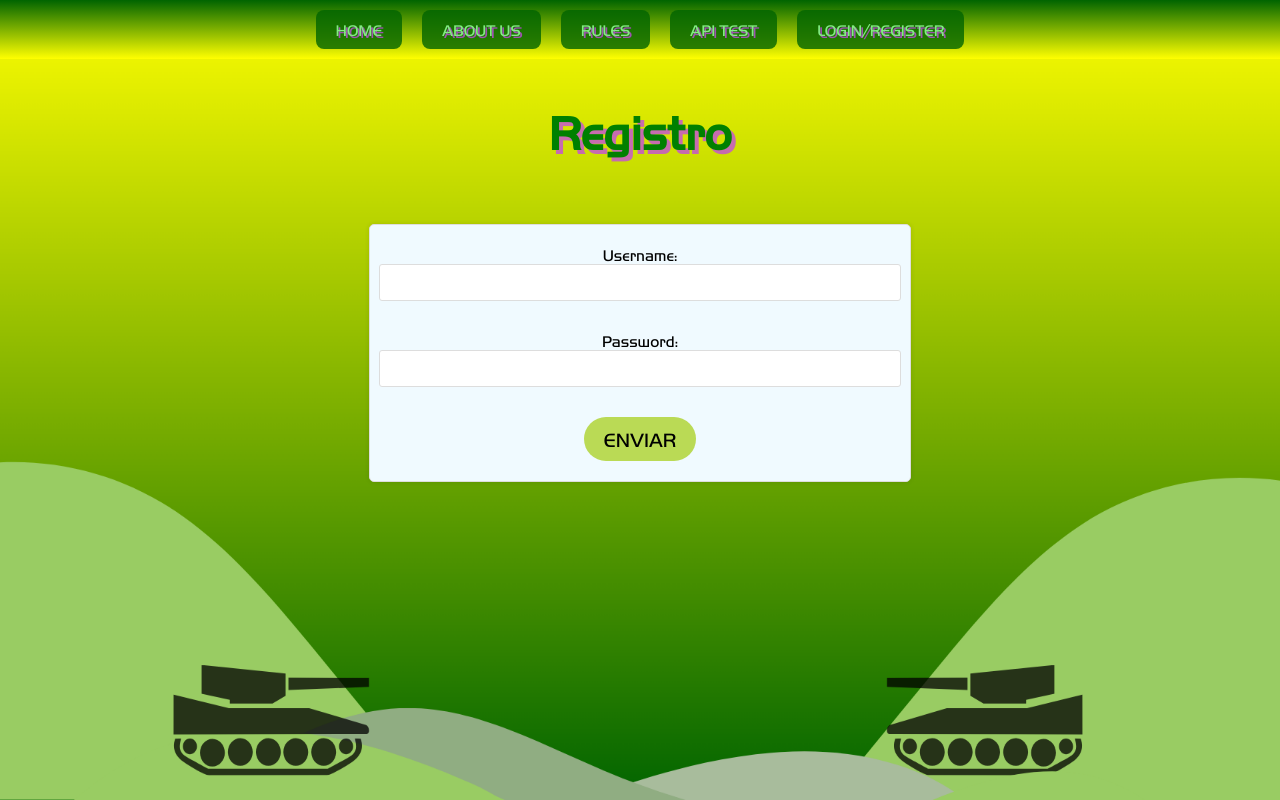
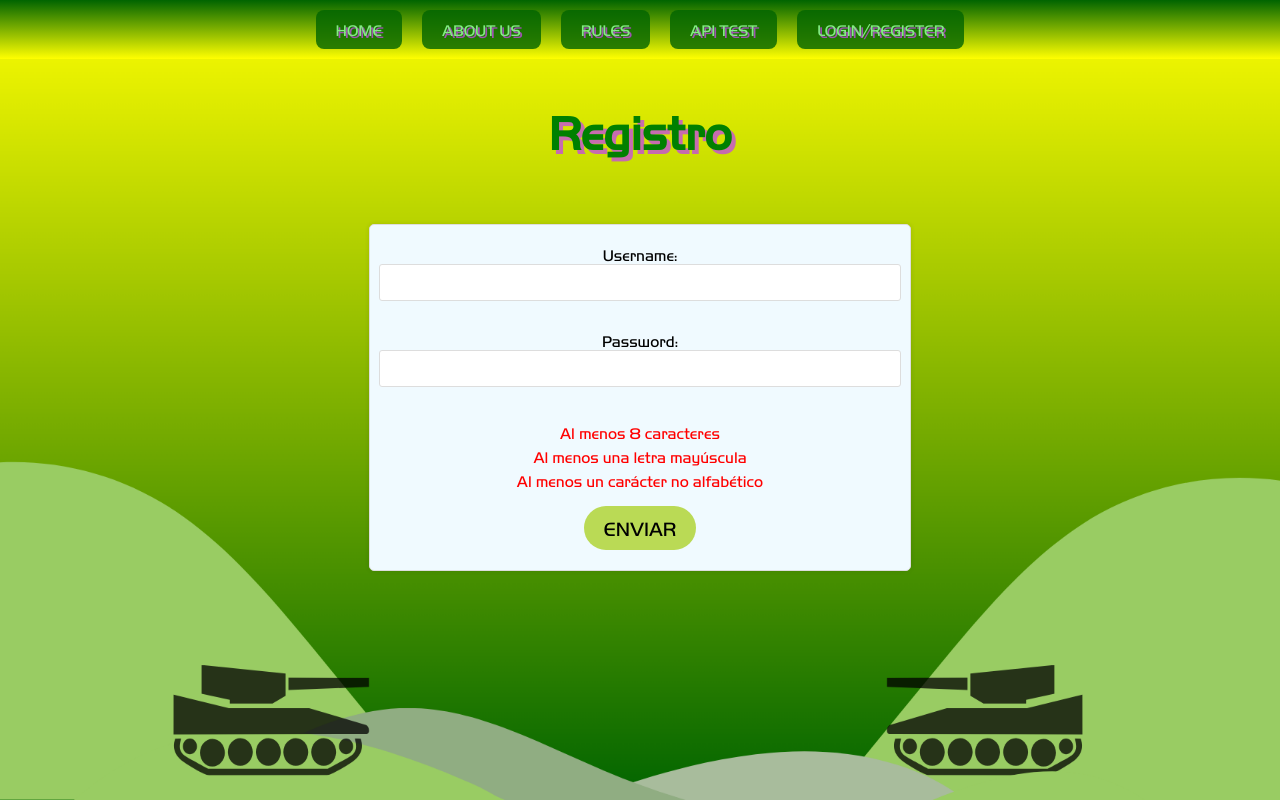
Before and after one commit to LucasReds/CDAWeb_frontend, a React (Vite) app in the folder tank-wars/: page /register in a window 1280 px wide. Built offline with nearby package versions, Linux system fonts and the light colour scheme; no server answers.

Commit message:
checklist password

```diff
--- a/tank-wars/src/pages/Home.css
+++ b/tank-wars/src/pages/Home.css
@@ -264,3 +264,20 @@ body {
   text-shadow: 4px 4px rgba(195, 73, 226, 0.774);
   font-weight: bold;
 }
+
+.password-checklist ul {
+  list-style-type: none;
+  padding: 0;
+}
+
+.password-checklist li {
+  margin: 5px 0;
+}
+
+.password-checklist .valid {
+  color: green;
+}
+
+.password-checklist .invalid {
+  color: red;
+}
--- a/tank-wars/src/pages/Register.jsx
+++ b/tank-wars/src/pages/Register.jsx
@@ -1,4 +1,4 @@
-import React, { useState } from 'react';
+import React, { useState, useEffect } from 'react';
 import axios from 'axios';
 import './Home.css';
 import { Link } from "react-router-dom";
@@ -9,12 +9,22 @@ function Register() {
   const [password, setPassword] = useState("");
   const [error, setError] = useState(false);
   const [msg, setMsg] = useState("");
+  const [requirements, setRequirements] = useState({
+    minLength: false,
+    hasCapitalLetter: false,
+    hasNonLetter: false,
+  });
+
+  useEffect(() => {
+    setRequirements({
+      minLength: /.{8,}/.test(password),
+      hasCapitalLetter: /[A-Z]/.test(password),
+      hasNonLetter: /[^a-zA-Z]/.test(password),
+    });
+  }, [password]);
 
   const validatePassword = (password) => {
-    const minLength = /.{8,}/;
-    const hasCapitalLetter = /[A-Z]/;
-    const hasNonLetter = /[^a-zA-Z]/;
-    return minLength.test(password) && hasCapitalLetter.test(password) && hasNonLetter.test(password);
+    return requirements.minLength && requirements.hasCapitalLetter && requirements.hasNonLetter;
   };
 
   const handleSubmit = async (event) => {
@@ -23,7 +33,6 @@ function Register() {
     if (!validatePassword(password)) {
       setError(true);
       setMsg("La contraseña debe tener al menos 8 caracteres, una letra mayúscula y un carácter no alfabético.");
-      console.log("La contraseña debe tener al menos 8 caracteres, una letra mayúscula y un carácter no alfabético.")
       return;
     }
 
@@ -68,6 +77,19 @@ function Register() {
                 required
             />
             </label>
+            <div className="password-checklist">
+              <ul>
+                <li className={requirements.minLength ? "valid" : "invalid"}>
+                  Al menos 8 caracteres
+                </li>
+                <li className={requirements.hasCapitalLetter ? "valid" : "invalid"}>
+                  Al menos una letra mayúscula
+                </li>
+                <li className={requirements.hasNonLetter ? "valid" : "invalid"}>
+                  Al menos un carácter no alfabético
+                </li>
+              </ul>
+            </div>
             <div className='sep'>
                 <StandardButton type="submit" value="Enviar">Enviar</StandardButton>
             </div>
```
